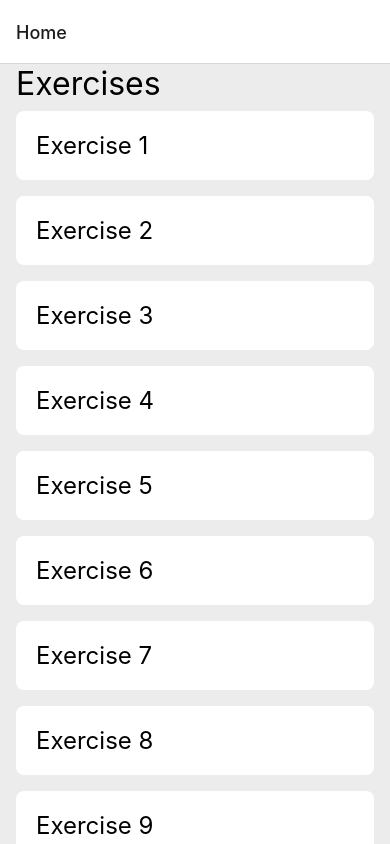
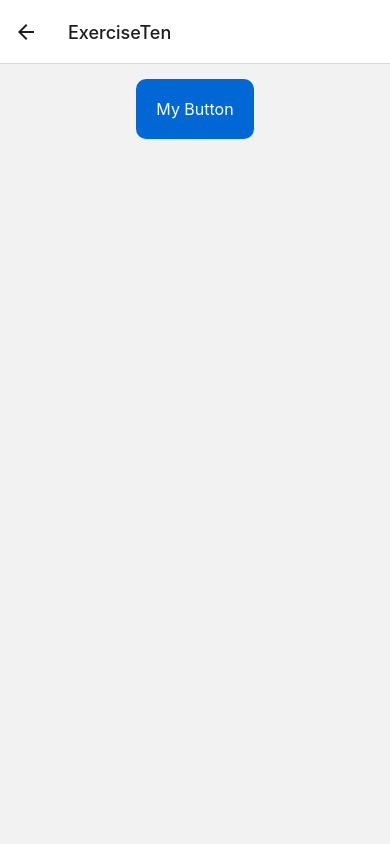
Before and after one commit to nicmalegre/react-native-fundamentals, a React Native app: screen /ExerciseTen in a window 390 px wide. Shown: the top 844 px of the page. Built offline with nearby package versions, Linux system fonts and the light colour scheme.

Commit message:
Complete exercise ten

```diff
--- a/App.js
+++ b/App.js
@@ -12,6 +12,7 @@ import {ExerciseSix} from './src/screens/ExerciseSix';
 import {ExerciseSeven} from './src/screens/ExerciseSeven';
 import {ExerciseEight} from './src/screens/ExerciseEight';
 import {ExerciseNine} from './src/screens/ExerciseNine';
+import {ExerciseTen} from './src/screens/ExerciseTen';
 
 const Stack = createNativeStackNavigator();
 
@@ -29,6 +30,7 @@ const App = () => {
         <Stack.Screen name="ExerciseSeven" component={ExerciseSeven} />
         <Stack.Screen name="ExerciseEight" component={ExerciseEight} />
         <Stack.Screen name="ExerciseNine" component={ExerciseNine} />
+        <Stack.Screen name="ExerciseTen" component={ExerciseTen} />
       </Stack.Navigator>
     </NavigationContainer>
   );
--- /dev/null
+++ b/src/screens/ExerciseTen.js
@@ -0,0 +1,20 @@
+/* eslint-disable no-alert */
+import React from 'react';
+import {View, StyleSheet} from 'react-native';
+
+import {Button} from '../components/Button';
+
+const style = StyleSheet.create({
+  sectionContainer: {
+    alignItems: 'center',
+    padding: 10,
+  },
+});
+
+export const ExerciseTen = () => {
+  return (
+    <View style={style.sectionContainer}>
+      <Button text="My Button" onPress={() => alert('Well done!')} />
+    </View>
+  );
+};
```
